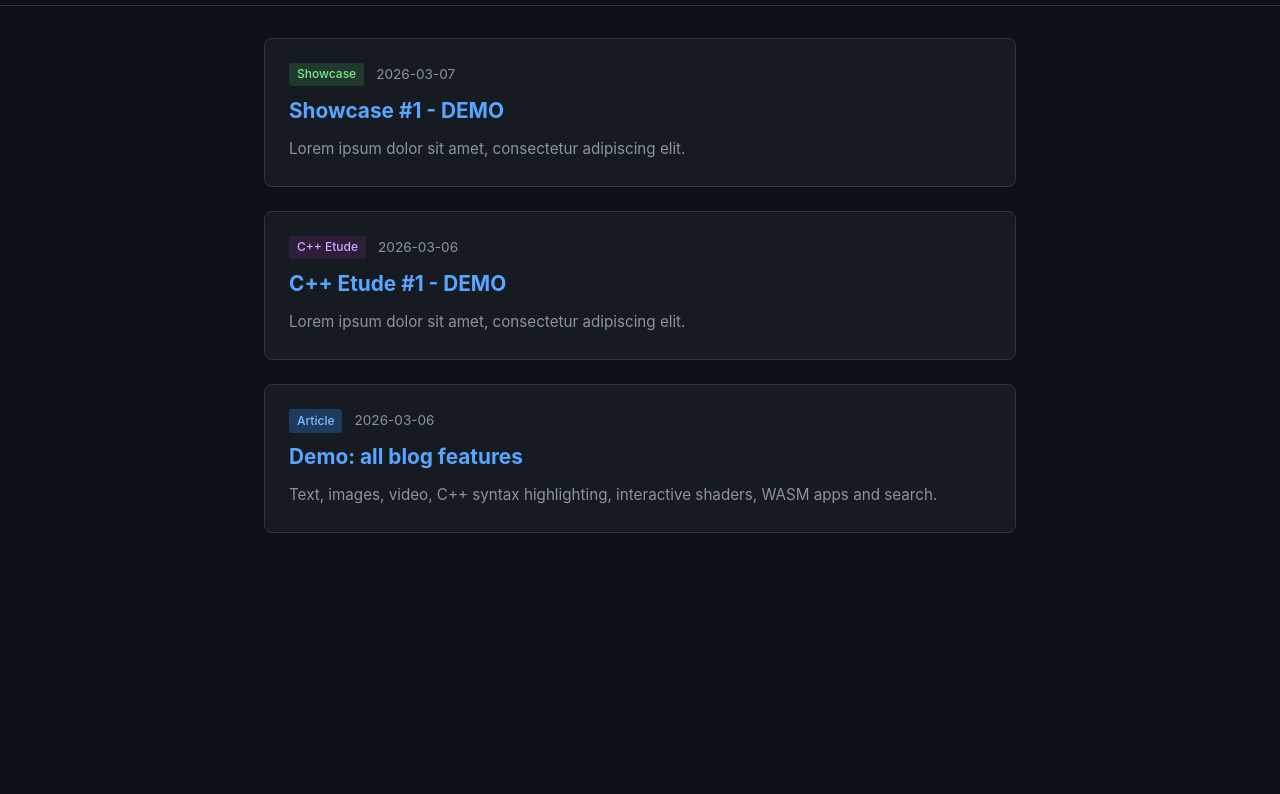
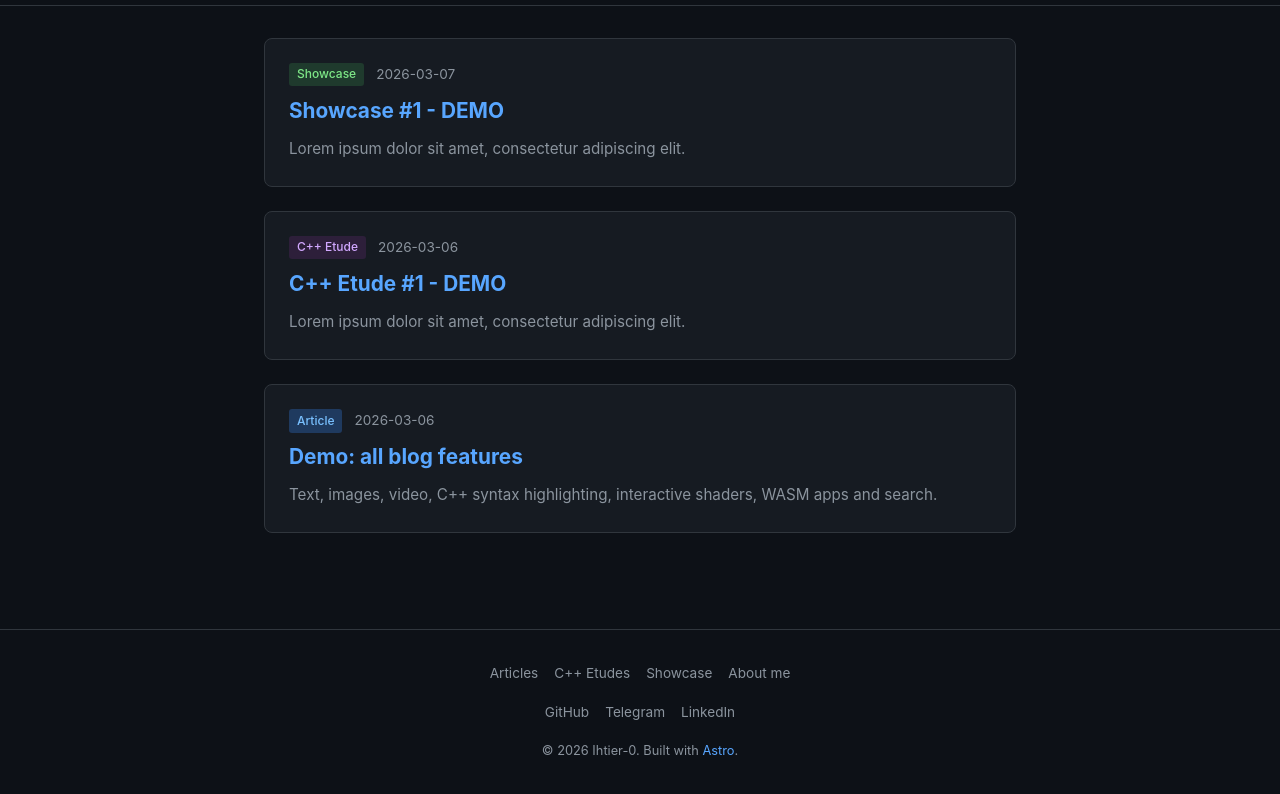
Before and after one commit to Ihtier-0/Ihtier-0.github.io, an Astro site: page /en in a window 1280 px wide. Shown: the part 60-854 px from the top of the page. Before the commit the page ends 800 px from the top, so only its background shows below. Built offline with nearby package versions, Linux system fonts and the light colour scheme; Astro itself is replaced by a stand-in of ours.

Commit message:
Add footer with nav links, social links, and copyright
Co-Authored-By: Claude Opus 4.6 <noreply@anthropic.com>

```diff
--- a/src/layouts/Base.astro
+++ b/src/layouts/Base.astro
@@ -15,6 +15,7 @@ const path = Astro.url.pathname;
 const navItems = [
   { href: `/${lang}/articles/`, label: t(lang, "nav.articles") },
   { href: `/${lang}/etudes/`, label: t(lang, "nav.etudes") },
+  { href: `/${lang}/showcase/`, label: t(lang, "nav.showcase") },
   { href: `/${lang}/about/`, label: t(lang, "nav.about") },
 ];
 
@@ -84,6 +85,22 @@ function isActive(href: string) {
     <main id="main-content" data-pagefind-body>
       <slot />
     </main>
+
+    <footer class="site-footer">
+      <div class="footer-inner">
+        <nav class="footer-nav">
+          {navItems.map((item) => (
+            <a href={item.href}>{item.label}</a>
+          ))}
+        </nav>
+        <div class="footer-links">
+          <a href="https://github.com/Ihtier-0">GitHub</a>
+          <a href="https://t.me/ihtier0">Telegram</a>
+          <a href="https://www.linkedin.com/in/ihtier0">LinkedIn</a>
+        </div>
+        <p class="footer-copy">&copy; {new Date().getFullYear()} Ihtier-0. {t(lang, "footer.built")} <a href="https://astro.build">Astro</a>.</p>
+      </div>
+    </footer>
 
     <script define:vars={{ lang }}>
       window.__LANG__ = lang;
@@ -419,4 +436,56 @@ function isActive(href: string) {
       display: none;
     }
   }
+
+  .site-footer {
+    border-top: 1px solid var(--border);
+    margin-top: 4rem;
+    padding: 2rem 1.5rem;
+  }
+
+  .footer-inner {
+    max-width: var(--max-width);
+    margin: 0 auto;
+    text-align: center;
+  }
+
+  .footer-nav {
+    display: flex;
+    justify-content: center;
+    flex-wrap: wrap;
+    gap: 1rem;
+    margin-bottom: 1rem;
+  }
+
+  .footer-nav a {
+    font-size: 0.85rem;
+    color: var(--text-muted);
+  }
+
+  .footer-nav a:hover {
+    color: var(--text);
+    text-decoration: none;
+  }
+
+  .footer-links {
+    display: flex;
+    justify-content: center;
+    gap: 1rem;
+    margin-bottom: 1rem;
+  }
+
+  .footer-links a {
+    font-size: 0.85rem;
+    color: var(--text-muted);
+  }
+
+  .footer-links a:hover {
+    color: var(--accent);
+    text-decoration: none;
+  }
+
+  .footer-copy {
+    font-size: 0.8rem;
+    color: var(--text-muted);
+  }
 </style>
```
